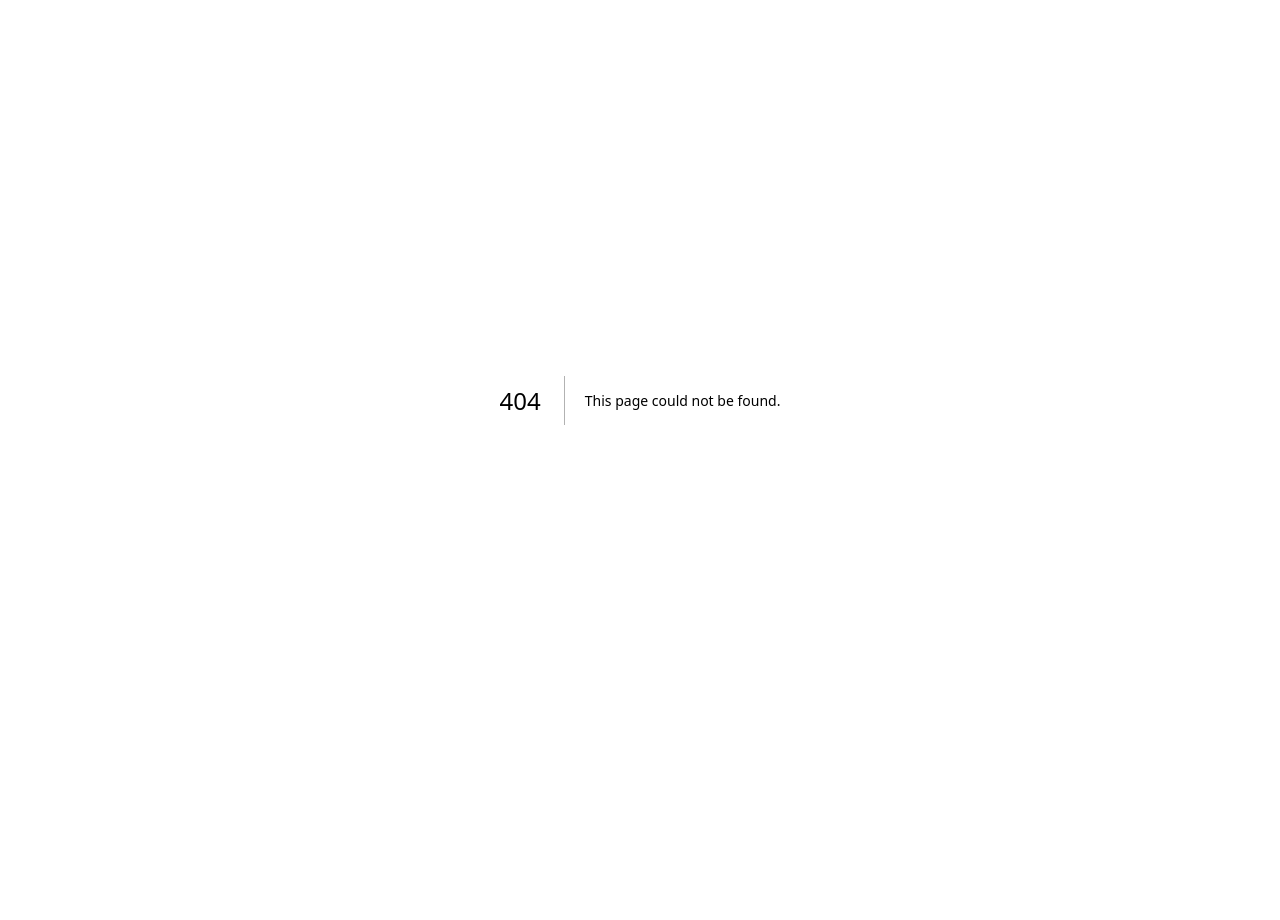
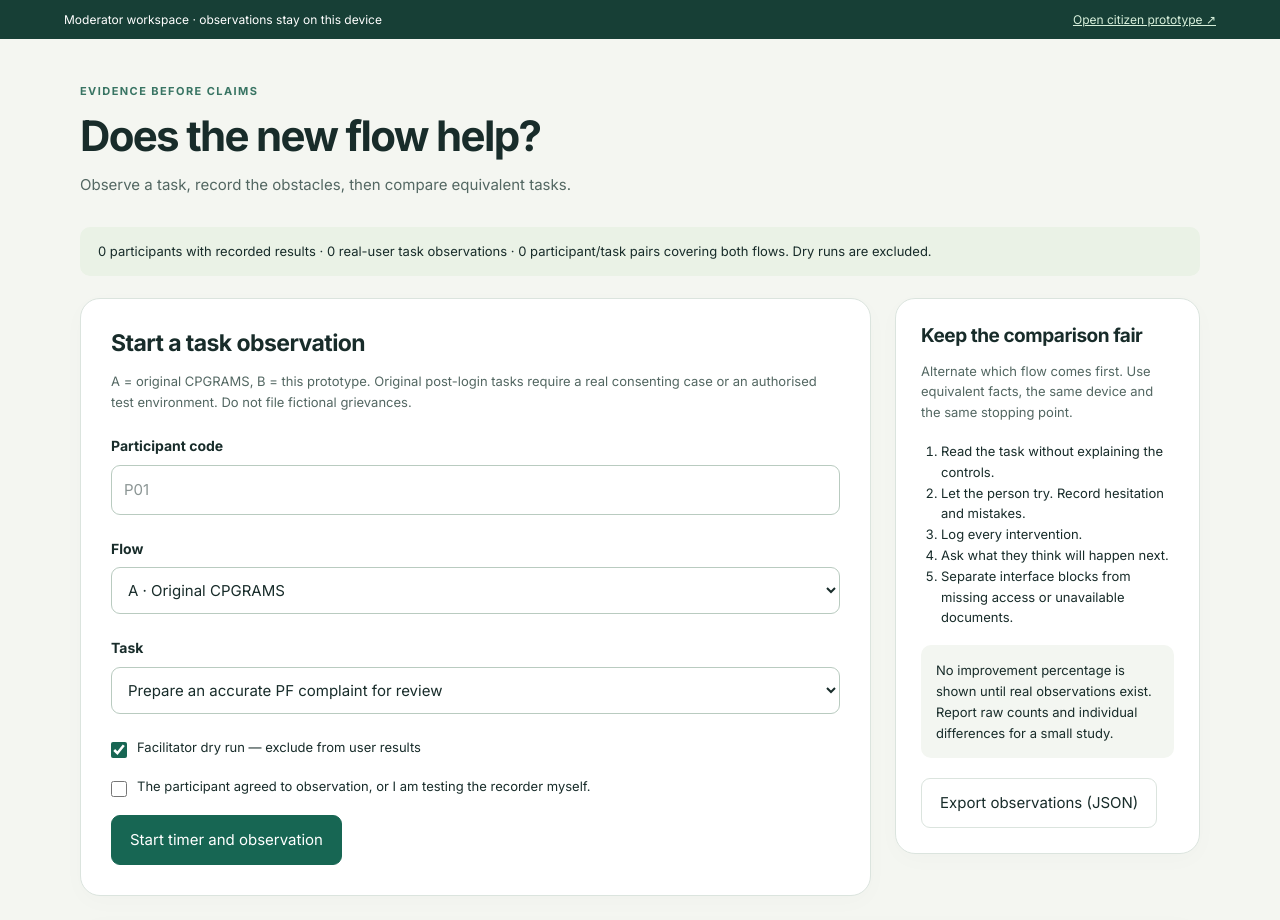
Before and after one commit to milliondreamsblog/nivaran, a Next.js app: page /study in a window 1280 px wide. Before the commit this address had no page. Shown: the top 920 px of the page. Before the commit the page ends 800 px from the top, so only its background shows below. Built offline with nearby package versions, Linux system fonts and the light colour scheme.

Commit message:
web: add study recorder page.js

```diff
--- /dev/null
+++ b/app/study/page.js
@@ -0,0 +1,88 @@
+'use client';
+import { useEffect, useState } from 'react';
+import Link from 'next/link';
+import { OBSERVATIONS_KEY, finishObservation } from '../../lib/research-model.mjs';
+
+const tasks = { preparation: 'Prepare an accurate PF complaint for review', recovery: 'Recover after interruption and reselect evidence', response: 'Explain a closed-case response and the next action' };
+const eventTypes = ['Hesitation', 'Wrong choice', 'Asked for help', 'Moderator assisted', 'Lost work', 'Recovered', 'Error', 'Task paused'];
+const OUTCOMES = ['Completed without help', 'Completed with help', 'Blocked', 'Abandoned'];
+
+export default function StudyPage() {
+  const [rows, setRows] = useState([]);
+  const [active, setActive] = useState(null);
+  const [ready, setReady] = useState(false);
+  const [participant, setParticipant] = useState('');
+  const [condition, setCondition] = useState('A');
+  const [task, setTask] = useState('preparation');
+  const [consent, setConsent] = useState(false);
+  const [dryRun, setDryRun] = useState(true);
+  const [note, setNote] = useState('');
+  const [outcome, setOutcome] = useState('');
+  const [understanding, setUnderstanding] = useState('Not asked');
+  const [error, setError] = useState('');
+  const [now, setNow] = useState(Date.now());
+  useEffect(() => {
+    try {
+      const saved = JSON.parse(localStorage.getItem(OBSERVATIONS_KEY) || '{}');
+      if (Array.isArray(saved.rows)) setRows(saved.rows);
+      if (saved.active?.startedAt && Array.isArray(saved.active.events)) setActive(saved.active);
+    } catch { setError('Saved observations could not be read. Export new observations before leaving.'); }
+    setReady(true);
+  }, []);
+  useEffect(() => {
+    if (!ready) return;
+    try { localStorage.setItem(OBSERVATIONS_KEY, JSON.stringify({ rows, active })); }
+    catch { setError('Storage is unavailable. Export observations before leaving.'); }
+  }, [rows, active, ready]);
+  useEffect(() => { const timer = setInterval(() => setNow(Date.now()), 1000); return () => clearInterval(timer); }, []);
+  const liveRows = rows.filter(r => !r.dryRun);
+  const participants = new Set(liveRows.map(r => r.participant));
+  const pairCount = [...participants].reduce((n, id) => n + Object.keys(tasks).filter(t => ['A', 'B'].every(c => liveRows.some(r => r.participant === id && r.task === t && r.condition === c))).length, 0);
+  function start() {
+    if (!/^P\d{2,3}$/i.test(participant)) { setError('Use a participant code such as P01; do not enter a name.'); return; }
+    if (!consent) { setError('Confirm permission to observe before starting.'); return; }
+    setActive({ id: Date.now().toString(36), participant: participant.toUpperCase(), condition, task, dryRun, startedAt: Date.now(), events: [], consentConfirmed: true });
+    setError(''); setNote(''); setOutcome(''); setUnderstanding('Not asked');
+  }
+  function record(type) {
+    setActive(s => ({ ...s, events: [...s.events, { type, at: Date.now(), note: note.trim().slice(0, 2000) }] })); setNote('');
+  }
+  function finish() {
+    if (!outcome) { setError('Choose the observed outcome. Completion is not inferred from clicks.'); return; }
+    const hasHelp = active.events.some(e => e.type === 'Moderator assisted');
+    if (hasHelp && outcome === 'Completed without help') { setError('Assistance was recorded. Use Completed with help, or explain and correct the record outside this tool.'); return; }
+    const s = note.trim() ? { ...active, events: [...active.events, { type: 'Closing note', at: Date.now(), note: note.trim().slice(0, 2000) }] } : active;
+    setRows(old => [...old, finishObservation(s, outcome, understanding)]); setActive(null); setNote(''); setError('');
+  }
+  function exportData() {
+    const value = { exportedAt: new Date().toISOString(), interpretation: 'Moderator observations. Dry runs are not participant results. Wall-clock durations include pauses and interruptions. No causal improvement claim is computed.', rows, active };
+    const url = URL.createObjectURL(new Blob([JSON.stringify(value, null, 2)], { type: 'application/json' }));
+    const a = document.createElement('a'); a.href = url; a.download = 'nivaran-study-observations.json'; a.click(); setTimeout(() => URL.revokeObjectURL(url), 1000);
+  }
+  return <main className="rp"><div className="rp-studybar">Moderator workspace · observations stay on this device <Link href="/prototype">Open citizen prototype ↗</Link></div><div className="rp-wrap">
+    <div className="rp-intro"><p className="rp-eyebrow">Evidence before claims</p><h1>Does the new flow help?</h1><p>Observe a task, record the obstacles, then compare equivalent tasks.</p></div>
+    <div className="rp-notice">{participants.size} participants with recorded results · {liveRows.length} real-user task observations · {pairCount} participant/task pairs covering both flows. Dry runs are excluded.</div>
+    <div className="rp-grid"><section className="rp-card">
+      <h2>{active ? 'Observation in progress' : 'Start a task observation'}</h2>
+      <p className="rp-muted">A = original CPGRAMS, B = this prototype. Original post-login tasks require a real consenting case or an authorised test environment. Do not file fictional grievances.</p>
+      {error && <p className="rp-validation" role="alert">{error}</p>}
+      {!active ? <>
+        <label className="rp-field"><span>Participant code</span><input placeholder="P01" value={participant} onChange={e => setParticipant(e.target.value)} maxLength={4} /></label>
+        <label className="rp-field"><span>Flow</span><select value={condition} onChange={e => setCondition(e.target.value)}><option value="A">A · Original CPGRAMS</option><option value="B">B · Nivaran prototype</option></select></label>
+        <label className="rp-field"><span>Task</span><select value={task} onChange={e => setTask(e.target.value)}>{Object.entries(tasks).map(([id, label]) => <option key={id} value={id}>{label}</option>)}</select></label>
+        <label className="rp-check"><input type="checkbox" checked={dryRun} onChange={e => setDryRun(e.target.checked)} />Facilitator dry run — exclude from user results</label>
+        <label className="rp-check"><input type="checkbox" checked={consent} onChange={e => setConsent(e.target.checked)} />The participant agreed to observation, or I am testing the recorder myself.</label>
+        <button className="rp-primary" onClick={start} disabled={!ready}>Start timer and observation</button>
+      </> : <>
+        <p><strong>{active.participant} · Flow {active.condition}</strong> · {tasks[active.task]}</p><p className="rp-muted">{active.dryRun ? 'Dry run' : 'Participant session'} · {Math.max(0, Math.floor((now - active.startedAt) / 1000))} seconds elapsed, including any breaks</p>
+        <label className="rp-field"><span>What happened or what did the person say?</span><small>Use brief behavioural notes. Do not record passwords, account identifiers, names or private case details.</small><textarea value={note} onChange={e => setNote(e.target.value)} rows={3} maxLength={2000} /></label>
+        <div className="rp-help-options">{eventTypes.map(type => <button key={type} onClick={() => record(type)}>{type}</button>)}</div>
+        <ol className="rp-files">{active.events.map((e,i) => <li key={i}><div><strong>{e.type}</strong><small>{Math.round((e.at - active.startedAt) / 1000)} s · {e.note || 'No note recorded'}</small></div></li>)}</ol>
+        <label className="rp-field"><span>Observed outcome</span><select value={outcome} onChange={e => setOutcome(e.target.value)}><option value="">Choose outcome</option>{OUTCOMES.map(o => <option key={o}>{o}</option>)}</select></label>
+        <label className="rp-field"><span>Understanding of the next step</span><small>Ask the person to explain it in their own words, then score against the study guide.</small><select value={understanding} onChange={e => setUnderstanding(e.target.value)}>{['Not asked', 'Understood', 'Partly understood', 'Did not understand'].map(o => <option key={o}>{o}</option>)}</select></label>
+        <button className="rp-primary" onClick={finish}>Finish and save observation</button>
+      </>}
+    </section><aside className="rp-card rp-help"><h2>Keep the comparison fair</h2><p className="rp-muted">Alternate which flow comes first. Use equivalent facts, the same device and the same stopping point.</p><ol style={{ listStyle: 'decimal', paddingLeft: 20, fontSize: 13 }}><li>Read the task without explaining the controls.</li><li>Let the person try. Record hesitation and mistakes.</li><li>Log every intervention.</li><li>Ask what they think will happen next.</li><li>Separate interface blocks from missing access or unavailable documents.</li></ol><div className="rp-help-answer">No improvement percentage is shown until real observations exist. Report raw counts and individual differences for a small study.</div><button className="rp-secondary" style={{ marginTop: 20 }} onClick={exportData}>Export observations (JSON)</button></aside></div>
+    <section className="rp-card" style={{ marginTop: 24 }}><h2>Recorded observations</h2>{!rows.length ? <p className="rp-muted">No observations recorded. The earlier agent audit is evidence about the interface, not a participant comparison.</p> : <div style={{ overflowX: 'auto' }}><table style={{ width: '100%', textAlign: 'left', fontSize: 13 }}><thead><tr>{['Participant', 'Flow / task', 'Outcome', 'Seconds', 'Understanding', 'Record type'].map(t => <th key={t} style={{ padding: 10 }}>{t}</th>)}</tr></thead><tbody>{rows.map(r => <tr key={r.id}><td style={{ padding: 10 }}>{r.participant}</td><td>{r.condition} · {r.task}</td><td>{r.outcome}</td><td>{r.elapsedSeconds}</td><td>{r.understanding}</td><td>{r.dryRun ? 'Dry run' : 'Participant'}</td></tr>)}</tbody></table></div>}</section>
+  </div></main>;
+}
```
